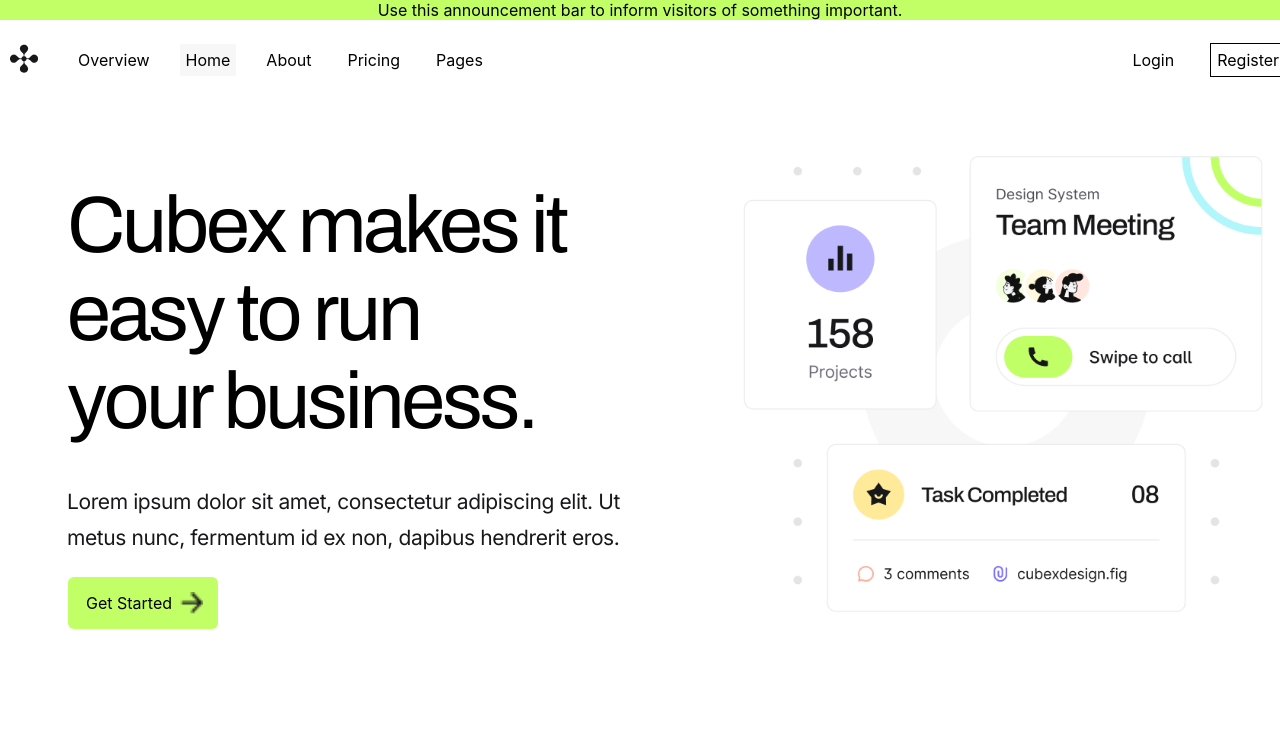
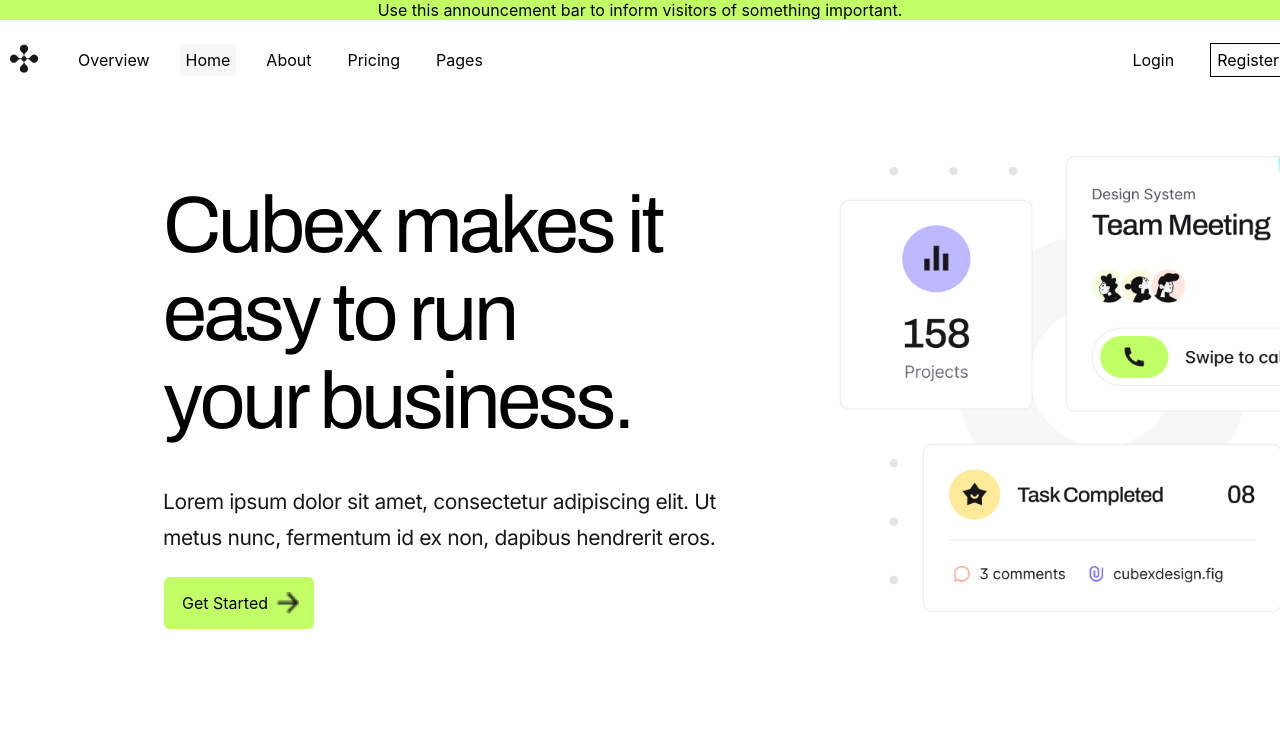
Before and after one commit to kazekunal/Cubex, a React (Create React App) app: page / in a window 1280 px wide. Shown: the top 744 px of the page. Built offline with nearby package versions, Linux system fonts and the light colour scheme.

Commit message:
feat: bug fixes

```diff
--- a/src/styles/about.css
+++ b/src/styles/about.css
@@ -1,7 +1,7 @@
 .main-body{
     display: flex;
     flex-direction: row;
-    margin: 0px 0px;
+    margin: 0px 6rem;
 }
 
 .body-left{
```
